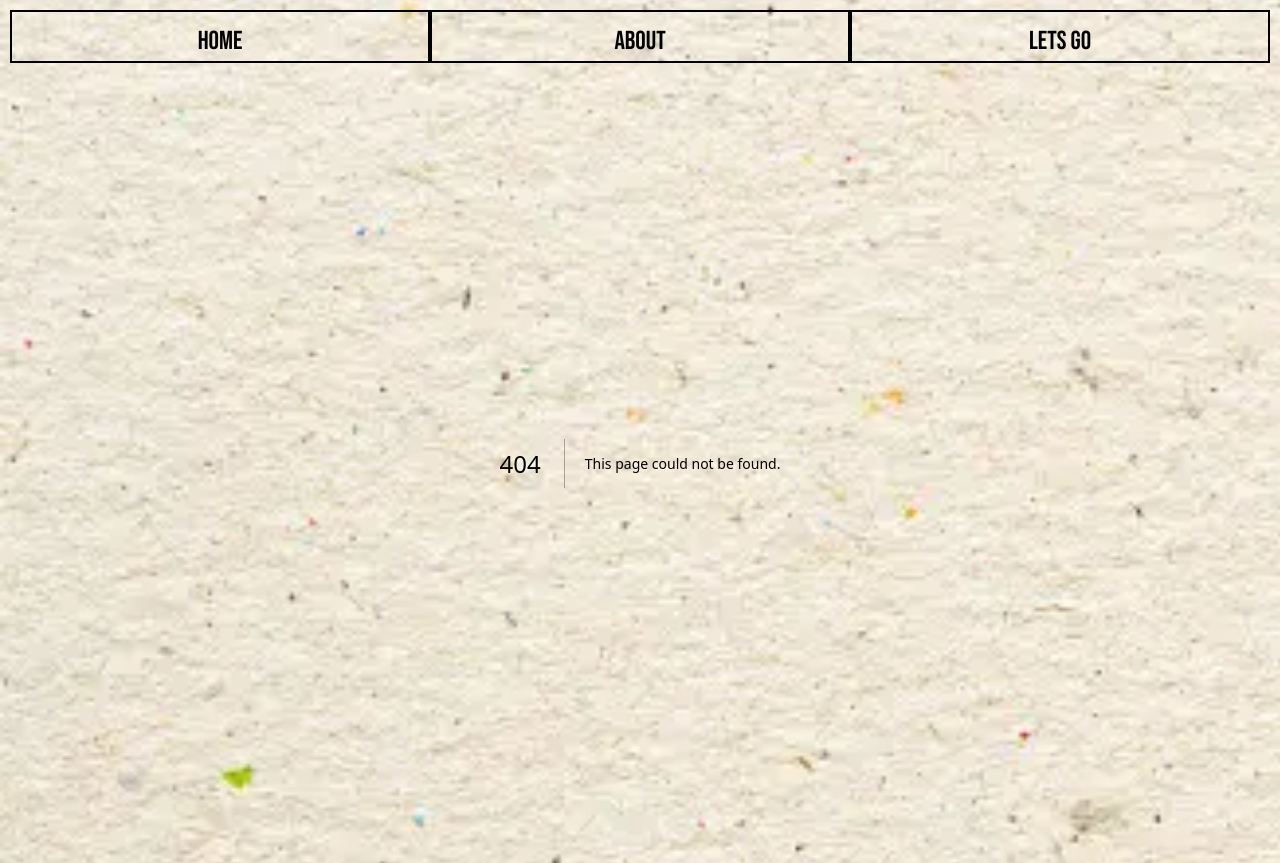
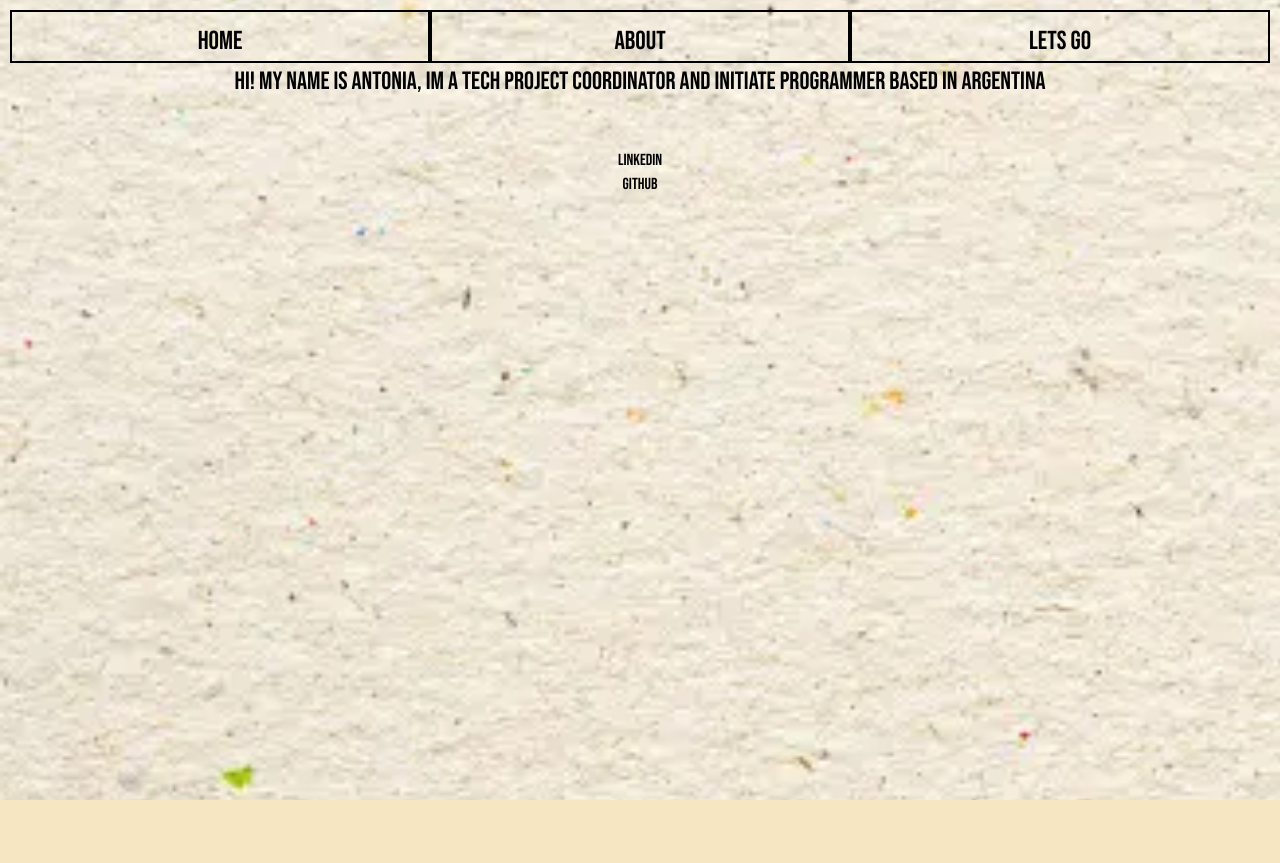
Before and after one commit to antonialumi/cat, a Next.js app: page /about in a window 1280 px wide. Before the commit this address had no page. After the commit the page ends 800 px from the top, so only its background shows below. Built offline with nearby package versions, Linux system fonts and the light colour scheme; a web font is replaced by a local one.

Commit message:
polishing some things

```diff
--- /dev/null
+++ b/pages/about.tsx
@@ -0,0 +1,13 @@
+export default function About() {
+    return <>
+        <h1 style={{textAlign:'center', fontFamily:'Bebas Neue', fontSize: 25,}} >Hi! my name is Antonia, im a tech project coordinator and initiate programmer based in argentina</h1><br/>
+        <br/>
+<div style={{textAlign:'center', fontFamily: 'Bebas Neue'}}>
+    <a href="https://www.linkedin.com/in/antonia-lumi-alberti-176350199/">LinkedIn</a>
+        <br />
+        <a href="https://github.com/antonialumi">GitHub</a>
+
+    </div>
+    </>
+
+}
--- a/pages/index.tsx
+++ b/pages/index.tsx
@@ -4,8 +4,7 @@ export default function Home() {
   <>
   <div className="fondo" style={{ minHeight: '100vh' }}>
       <div className="motherbox">
-        <h1 className="box">Hello</h1>
-        <h2 className="box">aaaaa</h2>
+    <h1 style={{textAlign:'left', fontFamily:'Bebas Neue', fontSize: '50px' }}>This is a Random fact generator, but cat themed. Click LETS GO to check it out!</h1>
       </div>
     </div></>
   )
```
